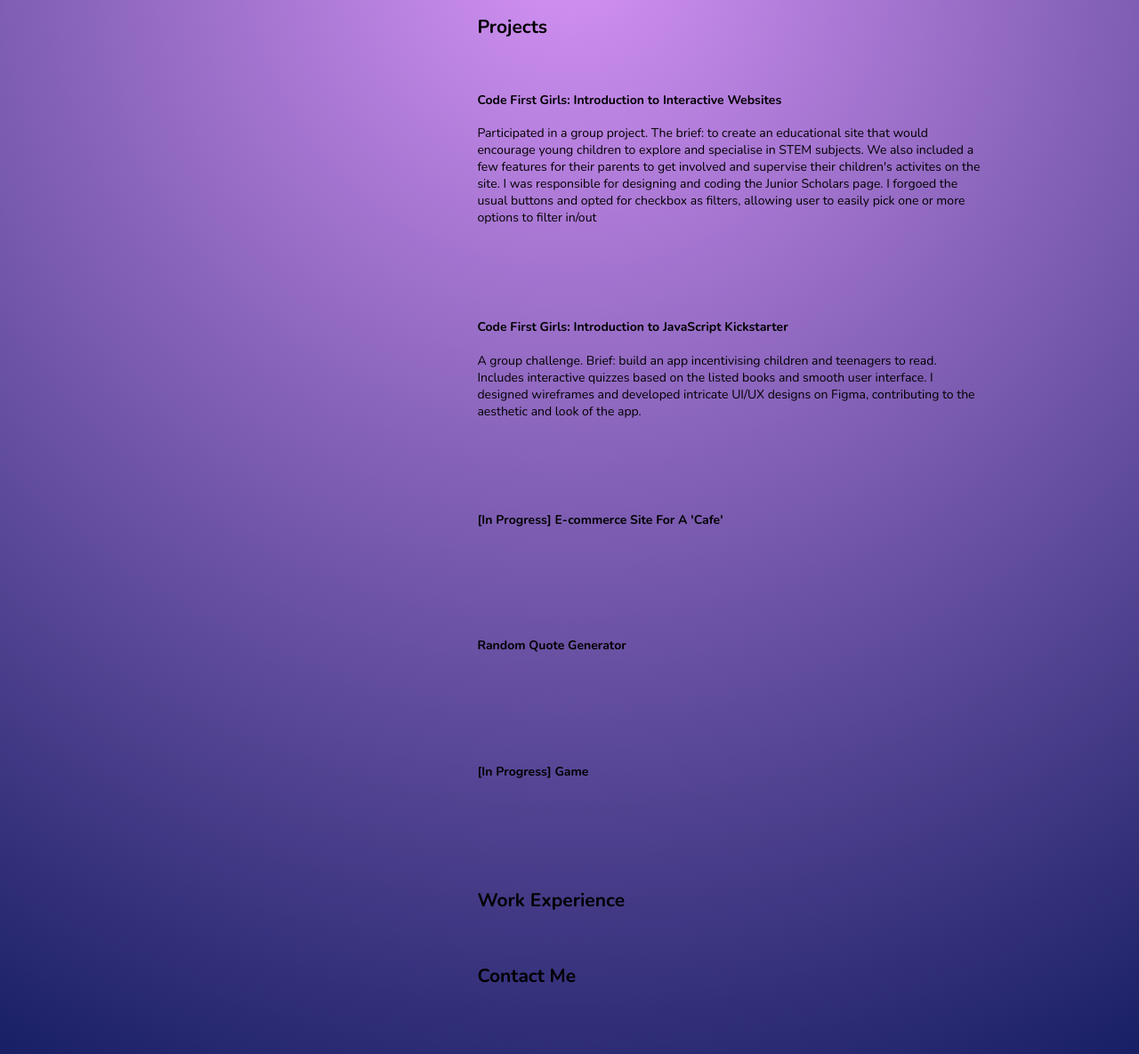
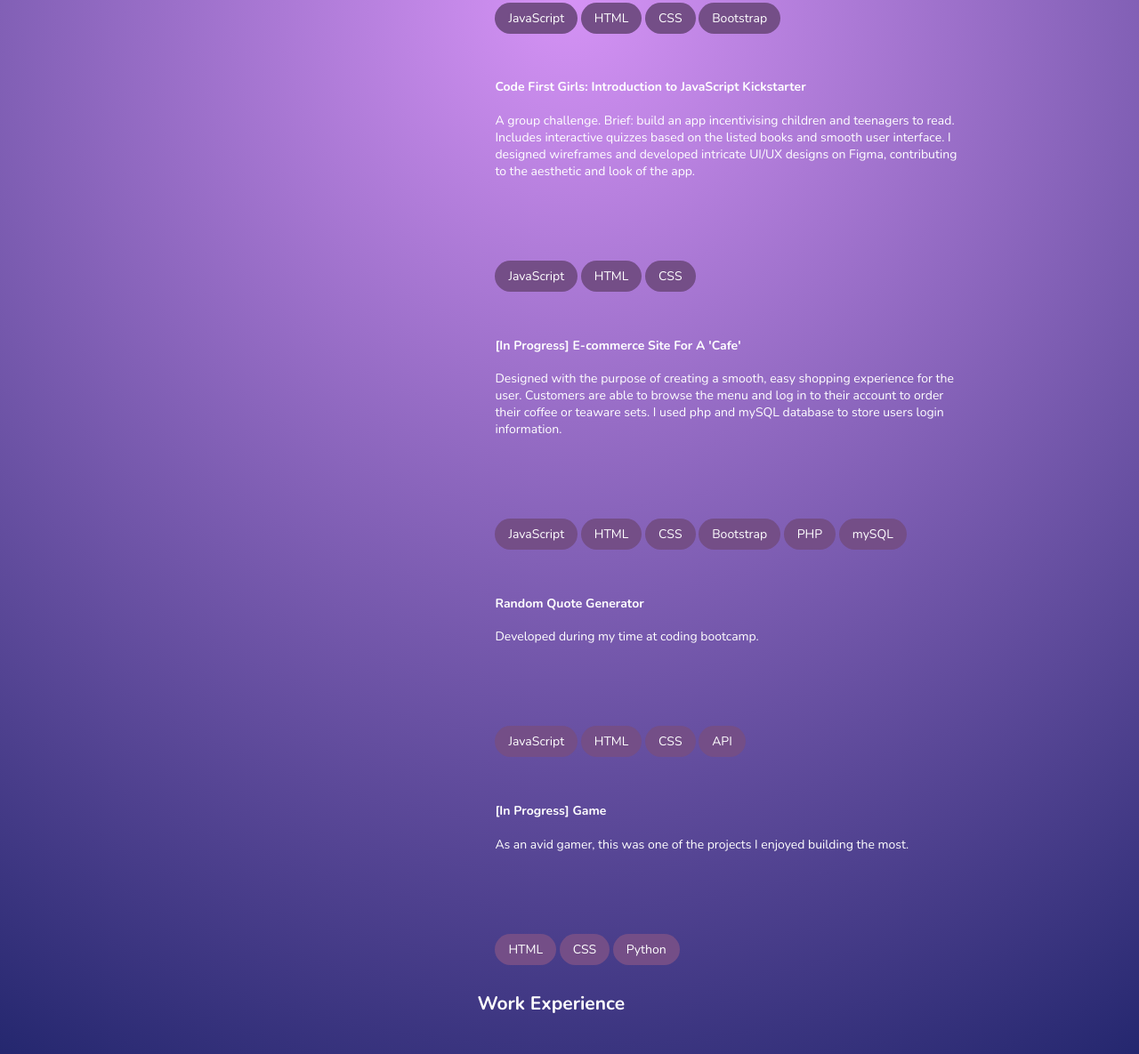
Before and after one commit to hihaianh/showcasePortfolio, a plain HTML site: page index.html in a window 1280 px wide. Shown: the part 1501-2686 px from the top of the page at 89% size. Drawn offline with nearby package versions, Linux system fonts and the light colour scheme; a web font is replaced by a local one.

Commit message:
added badges
styling changes made - colour scheme

```diff
--- a/index.html
+++ b/index.html
@@ -88,16 +88,6 @@
             Lorem ipsum dolor sit amet, consectetur adipiscing elit, sed do eiusmod tempor incididunt ut labore et dolore magna aliqua. Ut enim ad minim veniam, quis nostrud exercitation Lorem ipsum dolor sit amet, consectetur adipiscing elit, sed do eiusmod tempor incididunt ut labore et dolore magna aliqua.
             Lorem ipsum dolor sit amet, consectetur adipiscing elit, sed do eiusmod tempor incididunt ut labore et dolore magna aliqua. Ut enim ad minim veniam, quis nostrud exercitation Lorem ipsum dolor sit amet, consectetur adipiscing elit, sed do eiusmod tempor incididunt ut labore et dolore magna aliqua.
             Lorem ipsum dolor sit amet, consectetur adipiscing elit, sed do eiusmod tempor incididunt ut labore et dolore magna aliqua. Ut enim ad minim veniam, quis nostrud exercitation Lorem ipsum dolor sit amet, consectetur adipiscing elit, sed do eiusmod tempor incididunt ut labore et dolore magna aliqua.
-
-
-            Lorem ipsum dolor sit amet, consectetur adipiscing elit, sed do eiusmod tempor incididunt ut labore et dolore magna aliqua. Ut enim ad minim veniam, quis nostrud exercitation Lorem ipsum dolor sit amet, consectetur adipiscing elit, sed do eiusmod tempor incididunt ut labore et dolore magna aliqua.
-            Lorem ipsum dolor sit amet, consectetur adipiscing elit, sed do eiusmod tempor incididunt ut labore et dolore magna aliqua. Ut enim ad minim veniam, quis nostrud exercitation Lorem ipsum dolor sit amet, consectetur adipiscing elit, sed do eiusmod tempor incididunt ut labore et dolore magna aliqua.
-            Lorem ipsum dolor sit amet, consectetur adipiscing elit, sed do eiusmod tempor incididunt ut labore et dolore magna aliqua. Ut enim ad minim veniam, quis nostrud exercitation Lorem ipsum dolor sit amet, consectetur adipiscing elit, sed do eiusmod tempor incididunt ut labore et dolore magna aliqua.
-            Lorem ipsum dolor sit amet
-            Lorem ipsum dolor sit amet, consectetur adipiscing elit, sed do eiusmod tempor incididunt ut labore et dolore magna aliqua. Ut enim ad minim veniam, quis nostrud exercitation Lorem ipsum dolor sit amet, consectetur adipiscing elit, sed do eiusmod tempor incididunt ut labore et dolore magna aliqua.
-            Lorem ipsum dolor sit amet, consectetur adipiscing elit, sed do eiusmod tempor incididunt ut labore et dolore magna aliqua. Ut enim ad minim veniam, quis nostrud exercitation Lorem ipsum dolor sit amet, consectetur adipiscing elit, sed do eiusmod tempor incididunt ut labore et dolore magna aliqua.
-            Lorem ipsum dolor sit amet, consectetur adipiscing elit, sed do eiusmod tempor incididunt ut labore et dolore magna aliqua. Ut enim ad minim veniam, quis nostrud exercitation Lorem ipsum dolor sit amet, consectetur adipiscing elit, sed do eiusmod tempor incididunt ut labore et dolore magna aliqua.
-            Lorem ipsum dolor sit amet
         </p>
 
         <!-- academic experience -->
@@ -109,16 +99,46 @@
 
 
         <h2 id="projects">Projects</h2>
+            <div class="project-box">
             <h4>Code First Girls: Introduction to Interactive Websites</h4>
-                <p>Participated in a group project. The brief: to create an educational site that would encourage young children to explore and specialise in STEM subjects. We also included a few features for their parents to get involved and supervise their children's activites on the site. I was responsible for designing and coding the Junior Scholars page. I forgoed the usual buttons and opted for checkbox as filters, allowing user to easily pick one or more options to filter in/out</p>
+                <p>Participated in a group project. The brief: to create an educational site that would encourage young children to explore and specialise in STEM subjects. To ensure children's online safety, we have included safeguarding features- parents able to log in and supervise their children's activites on the site. I was responsible for designing and coding the Junior Scholars page. I forgoed the usual buttons and opted for checkbox as filters, allowing user to easily pick one or more options to filter in/out</p>
+                <span class="project-badge">JavaScript</span>
+                <span class="project-badge">HTML</span>
+                <span class="project-badge">CSS</span>
+                <span class="project-badge">Bootstrap</span>
+            </div>
+            <div class="project-box">
             <h4>Code First Girls: Introduction to JavaScript Kickstarter</h4>
                 <p>A group challenge. Brief: build an app incentivising children and teenagers to read. Includes interactive quizzes based on the listed books and smooth user interface. I designed wireframes and developed intricate UI/UX designs on Figma, contributing to the aesthetic and look of the app.</p>
+                <span class="project-badge">JavaScript</span>
+                <span class="project-badge">HTML</span>
+                <span class="project-badge">CSS</span>
+            </div>
+            <div class="project-box">
             <h4>[In Progress] E-commerce Site For A 'Cafe'</h4>
-                <p></p>
+                <p>Designed with the purpose of creating a smooth, easy shopping experience for the user. Customers are able to browse the menu and log in to their account to order their coffee or teaware sets. I used php and mySQL database to store users login information.</p>
+                <span class="project-badge">JavaScript</span>
+                <span class="project-badge">HTML</span>
+                <span class="project-badge">CSS</span>
+                <span class="project-badge">Bootstrap</span>
+                <span class="project-badge">PHP</span>
+                <span class="project-badge">mySQL</span>
+            </div>
+            <div class="project-box">
             <h4>Random Quote Generator</h4>
-                <p></p>
+                <p>Developed during my time at coding bootcamp.</p>
+                <span class="project-badge">JavaScript</span>
+                <span class="project-badge">HTML</span>
+                <span class="project-badge">CSS</span>
+                <span class="project-badge">API</span>
+            </div>
+            <div class="project-box">
             <h4>[In Progress] Game</h4>
-                <p></p>
+            <p>As an avid gamer, this was one of the projects I enjoyed building the most.</p>
+                <span class="project-badge">HTML</span>
+                <span class="project-badge">CSS</span>
+                <span class="project-badge">Python</span>
+            </div>
 
         <h2 id="work-experience">Work Experience</h2>
 
--- a/styles.css
+++ b/styles.css
@@ -1,6 +1,7 @@
 body {
     background: rgb(199,109,242);
     background: radial-gradient(circle, rgba(199,109,242,0.7413559173669468) 0%, rgba(0,17,83,1) 100%);
+    color: white;
 }
 
 .body-container {
@@ -40,7 +41,7 @@
 
 .left-container ul li {
     padding: 16px;
-    font-size: 14px;
+    font-size: 12px;
 }
 
 .nav-item a {
@@ -73,7 +74,7 @@
 }
 
 .fa-brands:hover {
-    color: blueviolet !important;
+    color: rgb(193, 149, 235) !important;
 }
 
 .right-container {
@@ -97,3 +98,22 @@
 .right-container p {
     padding-bottom: 85px;
 }
+
+.project-box {
+    padding: 20px;
+    border-radius: 10px;
+}
+
+.project-box:hover {
+    transition: 0.3s ease-in;
+    background-color: rgba(235, 199, 252, 0.1);
+}
+
+.project-badge {
+    /* background-color: rgb(49, 36, 133); */
+    background-color: #744E87;
+    padding: 8px 15px;
+    color: white;
+    text-align: center;
+    border-radius: 30px;
+}
```
